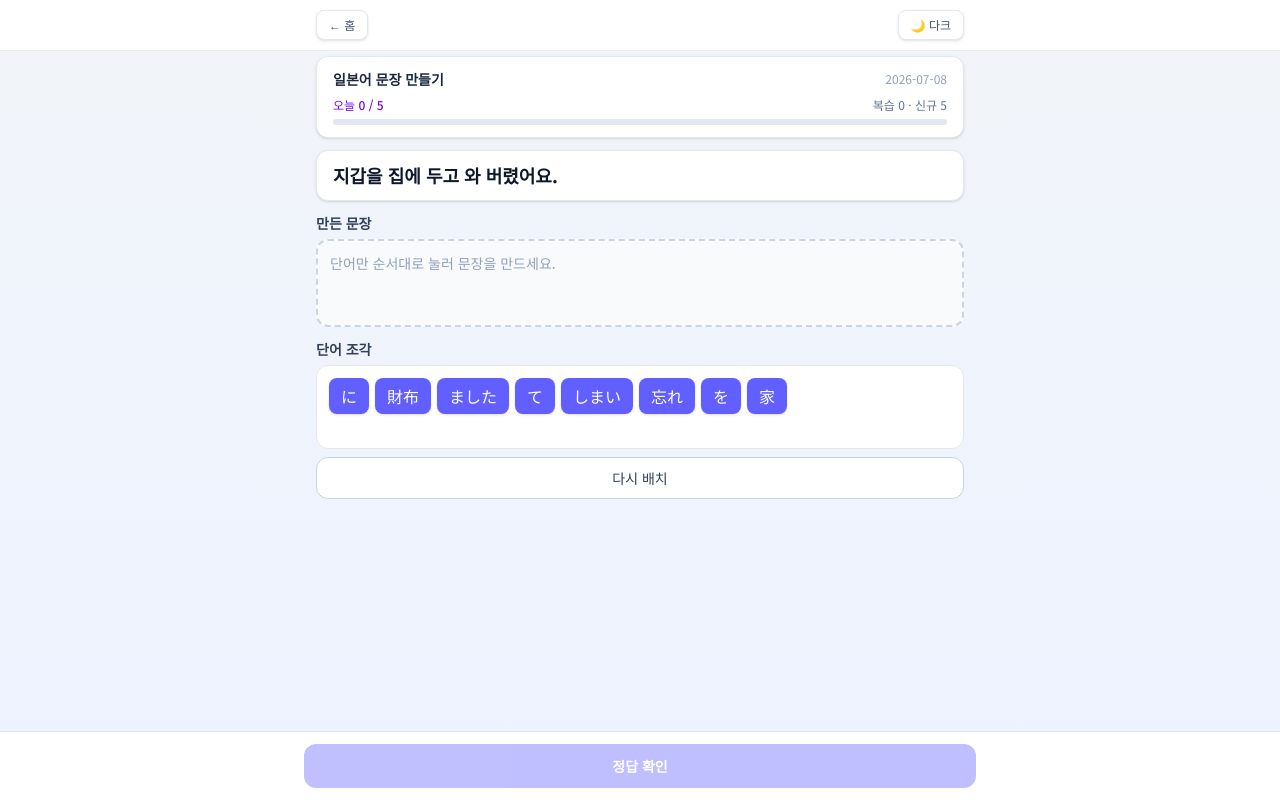
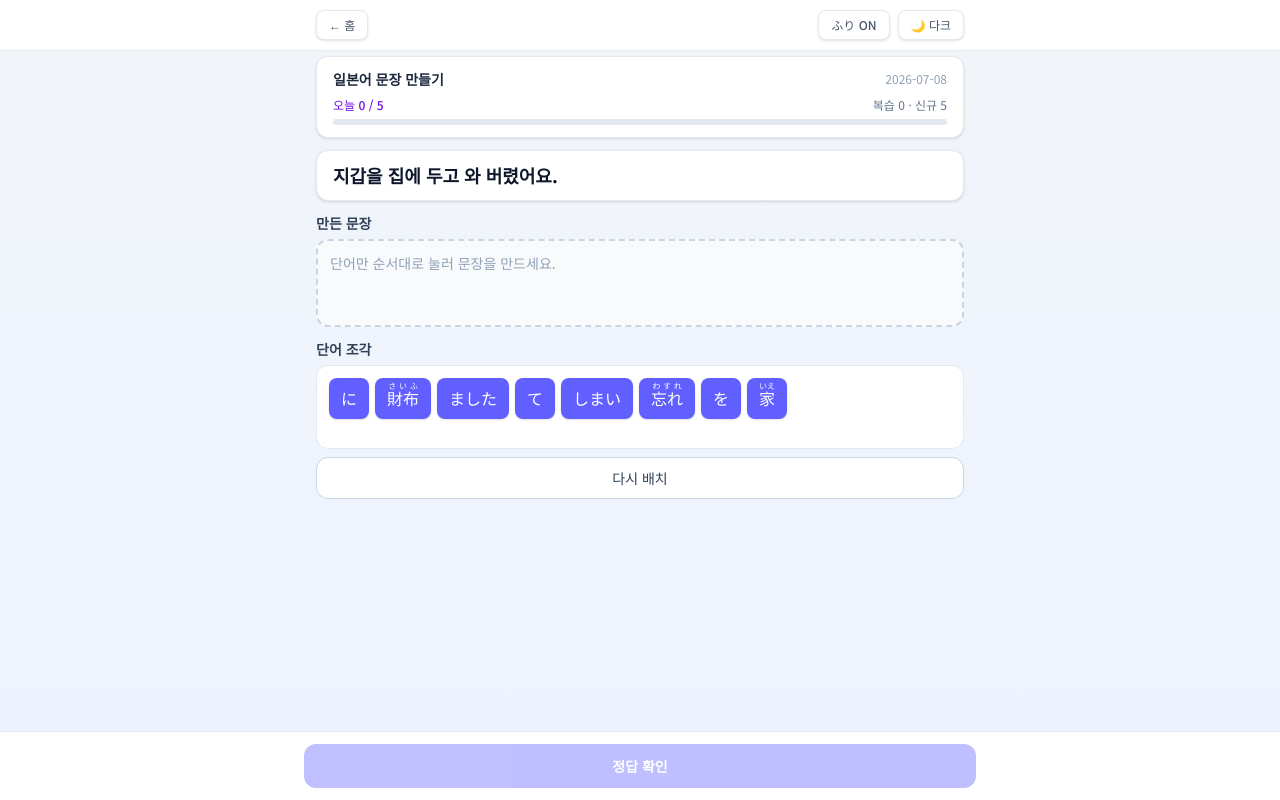
Before and after one commit to qweras011/jp-sentence-builder, a React (Vite) app: page / in a window 1280 px wide. Both pictures are taken after a click on the button "문장 만들기 시작". Built offline with nearby package versions, Linux system fonts and the light colour scheme.

Commit message:
Fix dark mode kanji visibility and remove broken level scaffold

```diff
--- a/src/App.tsx
+++ b/src/App.tsx
@@ -1,4 +1,5 @@
 import { useDarkMode } from "./hooks/useDarkMode";
+import { useFurigana } from "./hooks/useFurigana";
 import { useState } from "react";
 import { TopBar } from "./components/TopBar";
 import { GamePage } from "./pages/GamePage";
@@ -9,6 +10,7 @@ type View = "home" | "sentence" | "vocab";
 
 function App() {
   const { dark, toggle } = useDarkMode();
+  const { showFurigana, toggleFurigana } = useFurigana();
   const [view, setView] = useState<View>("home");
 
   return (
@@ -16,6 +18,8 @@ function App() {
       <TopBar
         dark={dark}
         onToggleTheme={toggle}
+        showFurigana={showFurigana}
+        onToggleFurigana={toggleFurigana}
         showHome={view !== "home"}
         onHome={() => setView("home")}
       />
@@ -27,9 +31,13 @@ function App() {
         />
       )}
 
-      {view === "vocab" && <VocabPage onHome={() => setView("home")} />}
+      {view === "vocab" && (
+        <VocabPage showFurigana={showFurigana} onHome={() => setView("home")} />
+      )}
 
-      {view === "sentence" && <GamePage onHome={() => setView("home")} />}
+      {view === "sentence" && (
+        <GamePage showFurigana={showFurigana} onHome={() => setView("home")} />
+      )}
     </>
   );
 }
--- a/src/components/FuriganaText.tsx
+++ b/src/components/FuriganaText.tsx
@@ -3,13 +3,18 @@ import type { RubySegment } from "../types/sentence";
 interface FuriganaTextProps {
   segments: RubySegment[];
   className?: string;
+  showFurigana?: boolean;
 }
 
-export function FuriganaText({ segments, className = "text-xl" }: FuriganaTextProps) {
+export function FuriganaText({
+  segments,
+  className = "text-xl",
+  showFurigana = true,
+}: FuriganaTextProps) {
   return (
     <p className={`furigana-text font-jp leading-relaxed text-inherit ${className}`}>
       {segments.map((segment, index) =>
-        segment.reading ? (
+        segment.reading && showFurigana ? (
           <ruby key={`${segment.text}-${index}`}>
             {segment.text}
             <rt>{segment.reading}</rt>
--- /dev/null
+++ b/src/components/FuriganaToggle.tsx
@@ -0,0 +1,18 @@
+interface FuriganaToggleProps {
+  show: boolean;
+  onToggle: () => void;
+}
+
+export function FuriganaToggle({ show, onToggle }: FuriganaToggleProps) {
+  return (
+    <button
+      type="button"
+      onClick={onToggle}
+      className="rounded-lg border border-slate-200 bg-white px-3 py-1.5 text-xs font-medium text-slate-600 shadow-sm transition hover:bg-slate-50 dark:border-slate-600 dark:bg-slate-800 dark:text-slate-200 dark:hover:bg-slate-700"
+      aria-label={show ? "요미가나 끄기" : "요미가나 켜기"}
+      aria-pressed={show}
+    >
+      {show ? "ふり ON" : "ふり OFF"}
+    </button>
+  );
+}
--- /dev/null
+++ b/src/components/JapanesePiece.tsx
@@ -0,0 +1,19 @@
+interface JapanesePieceProps {
+  text: string;
+  reading?: string;
+  showFurigana: boolean;
+  className?: string;
+}
+
+export function JapanesePiece({ text, reading, showFurigana, className = "" }: JapanesePieceProps) {
+  if (showFurigana && reading) {
+    return (
+      <ruby className={`furigana-text font-jp ${className}`}>
+        {text}
+        <rt>{reading}</rt>
+      </ruby>
+    );
+  }
+
+  return <span className={`font-jp ${className}`}>{text}</span>;
+}
--- a/src/components/TopBar.tsx
+++ b/src/components/TopBar.tsx
@@ -1,13 +1,23 @@
+import { FuriganaToggle } from "./FuriganaToggle";
 import { ThemeToggle } from "./ThemeToggle";
 
 interface TopBarProps {
   dark: boolean;
   onToggleTheme: () => void;
+  showFurigana: boolean;
+  onToggleFurigana: () => void;
   showHome?: boolean;
   onHome?: () => void;
 }
 
-export function TopBar({ dark, onToggleTheme, showHome = false, onHome }: TopBarProps) {
+export function TopBar({
+  dark,
+  onToggleTheme,
+  showFurigana,
+  onToggleFurigana,
+  showHome = false,
+  onHome,
+}: TopBarProps) {
   return (
     <header className="fixed inset-x-0 top-0 z-50 border-b border-slate-200/80 bg-white/95 backdrop-blur dark:border-slate-700/80 dark:bg-slate-900/95">
       <div className="mx-auto flex max-w-2xl items-center justify-between px-3 py-2.5">
@@ -22,7 +32,10 @@ export function TopBar({ dark, onToggleTheme, showHome = false, onHome }: TopBar
             </button>
           )}
         </div>
-        <ThemeToggle dark={dark} onToggle={onToggleTheme} />
+        <div className="flex items-center gap-2">
+          <FuriganaToggle show={showFurigana} onToggle={onToggleFurigana} />
+          <ThemeToggle dark={dark} onToggle={onToggleTheme} />
+        </div>
       </div>
     </header>
   );
--- a/src/components/WordBank.tsx
+++ b/src/components/WordBank.tsx
@@ -1,14 +1,23 @@
+import { JapanesePiece } from "./JapanesePiece";
 import { getWordBankBodyMinHeight } from "../utils/wordBankLayout";
 
 interface WordBankProps {
   pieces: string[];
   disabled: boolean;
   onSelect: (piece: string) => void;
-  /** 문장 시작 시 조각 수 — 줄 수 고정용 */
   layoutPieceCount: number;
+  showFurigana: boolean;
+  pieceReadings?: Map<string, string>;
 }
 
-export function WordBank({ pieces, disabled, onSelect, layoutPieceCount }: WordBankProps) {
+export function WordBank({
+  pieces,
+  disabled,
+  onSelect,
+  layoutPieceCount,
+  showFurigana,
+  pieceReadings,
+}: WordBankProps) {
   const minHeight = getWordBankBodyMinHeight(layoutPieceCount);
 
   return (
@@ -27,9 +36,13 @@ export function WordBank({ pieces, disabled, onSelect, layoutPieceCount }: WordB
               type="button"
               disabled={disabled}
               onClick={() => onSelect(piece)}
-              className="rounded-lg bg-indigo-500 px-3 py-1.5 font-jp text-base font-medium text-white shadow-sm transition hover:bg-indigo-600 disabled:cursor-not-allowed disabled:opacity-50"
+              className="piece-on-indigo rounded-lg bg-indigo-500 px-3 py-1.5 font-jp text-base font-medium text-white shadow-sm transition hover:bg-indigo-600 disabled:cursor-not-allowed disabled:opacity-50"
             >
-              {piece}
+              <JapanesePiece
+                text={piece}
+                reading={pieceReadings?.get(piece)}
+                showFurigana={showFurigana}
+              />
             </button>
           ))
         )}
--- /dev/null
+++ b/src/hooks/useFurigana.ts
@@ -0,0 +1,24 @@
+import { useCallback, useState } from "react";
+
+const STORAGE_KEY = "jp-sentence-builder-furigana";
+
+export function useFurigana() {
+  const [showFurigana, setShowFurigana] = useState(() => {
+    try {
+      const saved = localStorage.getItem(STORAGE_KEY);
+      return saved !== "false";
+    } catch {
+      return true;
+    }
+  });
+
+  const toggleFurigana = useCallback(() => {
+    setShowFurigana((value) => {
+      const next = !value;
+      localStorage.setItem(STORAGE_KEY, String(next));
+      return next;
+    });
+  }, []);
+
+  return { showFurigana, toggleFurigana };
+}
--- a/src/index.css
+++ b/src/index.css
@@ -33,3 +33,7 @@ body {
 .dark .furigana-text ruby rt {
   color: #818cf8;
 }
+
+.piece-on-indigo .furigana-text ruby rt {
+  color: rgb(224 231 255);
+}
--- a/src/pages/GamePage.tsx
+++ b/src/pages/GamePage.tsx
@@ -1,14 +1,17 @@
+import { useMemo } from "react";
 import { AnswerArea } from "../components/AnswerArea";
 import { GameHeader } from "../components/GameHeader";
 import { PromptCard } from "../components/PromptCard";
 import { WordBank } from "../components/WordBank";
 import { useSentenceGame } from "../hooks/useSentenceGame";
+import { buildRubyLookup } from "../utils/pieceRuby";
 
 interface GamePageProps {
   onHome: () => void;
+  showFurigana: boolean;
 }
 
-export function GamePage({ onHome }: GamePageProps) {
+export function GamePage({ onHome, showFurigana }: GamePageProps) {
   const {
     current,
     completedCount,
@@ -29,6 +32,11 @@ export function GamePage({ onHome }: GamePageProps) {
     resetAttempt,
     restart,
   } = useSentenceGame();
+
+  const pieceReadings = useMemo(
+    () => (current ? buildRubyLookup(current.ruby) : new Map<string, string>()),
+    [current],
+  );
 
   if (isComplete) {
     return (
@@ -92,6 +100,8 @@ export function GamePage({ onHome }: GamePageProps) {
           ruby={current.ruby}
           pieceMatches={pieceMatches}
           layoutPieceCount={layoutPieceCount}
+          showFurigana={showFurigana}
+          pieceReadings={pieceReadings}
           onRemove={removePiece}
         />
 
@@ -103,6 +113,8 @@ export function GamePage({ onHome }: GamePageProps) {
                 disabled={false}
                 onSelect={selectPiece}
                 layoutPieceCount={layoutPieceCount}
+                showFurigana={showFurigana}
+                pieceReadings={pieceReadings}
               />
               <button
                 type="button"
@@ -119,6 +131,8 @@ export function GamePage({ onHome }: GamePageProps) {
                 disabled
                 onSelect={() => undefined}
                 layoutPieceCount={layoutPieceCount}
+                showFurigana={showFurigana}
+                pieceReadings={pieceReadings}
               />
               <div className="w-full rounded-xl border border-slate-300 py-2.5 text-sm">&nbsp;</div>
             </div>
--- a/src/pages/VocabPage.tsx
+++ b/src/pages/VocabPage.tsx
@@ -5,9 +5,10 @@ import { useVocabQuiz } from "../hooks/useVocabQuiz";
 
 interface VocabPageProps {
   onHome: () => void;
+  showFurigana: boolean;
 }
 
-export function VocabPage({ onHome }: VocabPageProps) {
+export function VocabPage({ onHome, showFurigana }: VocabPageProps) {
   const { direction, setVocabDirection } = useVocabDirection();
   const {
     current,
@@ -100,6 +101,7 @@ export function VocabPage({ onHome }: VocabPageProps) {
             <FuriganaText
               segments={[{ text: current.word, reading: current.reading }]}
               className="text-4xl font-medium"
+              showFurigana={showFurigana}
             />
           )}
         </div>
@@ -145,6 +147,7 @@ export function VocabPage({ onHome }: VocabPageProps) {
                   <FuriganaText
                     segments={[{ text: choice.word, reading: choice.reading }]}
                     className="text-lg"
+                    showFurigana={showFurigana}
                   />
                 ) : (
                   <span>{choice.korean}</span>
--- /dev/null
+++ b/src/utils/pieceRuby.ts
@@ -0,0 +1,15 @@
+import type { RubySegment } from "../types/sentence";
+
+export function buildRubyLookup(ruby: RubySegment[]): Map<string, string> {
+  const map = new Map<string, string>();
+  for (const segment of ruby) {
+    if (segment.reading) {
+      map.set(segment.text, segment.reading);
+    }
+  }
+  return map;
+}
+
+export function getPieceReading(lookup: Map<string, string>, piece: string): string | undefined {
+  return lookup.get(piece);
+}
```
Also changed, not shown: src/components/AnswerArea.tsx (+11 -2 lines).
